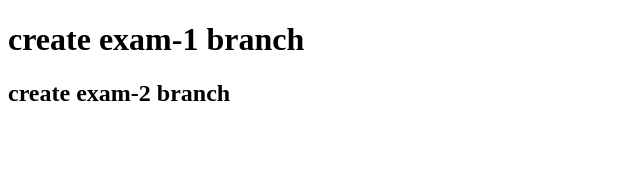
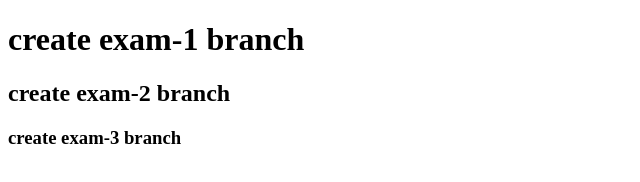
Before and after one commit to nowkwon97/2023-02-24-git-skills-prac, a plain HTML site: page index.html in a window 1280 px wide. Shown: the whole page, without its empty margins (0-640 px from the left). Drawn offline with Linux system fonts and the light colour scheme.

Commit message:
exam-3 branch 생성

```diff
--- a/index.html
+++ b/index.html
@@ -9,5 +9,6 @@
 <body>
   <h1>create exam-1 branch</h1>
   <h2>create exam-2 branch</h2>
+  <h3>create exam-3 branch</h3>
 </body>
 </html>
```
